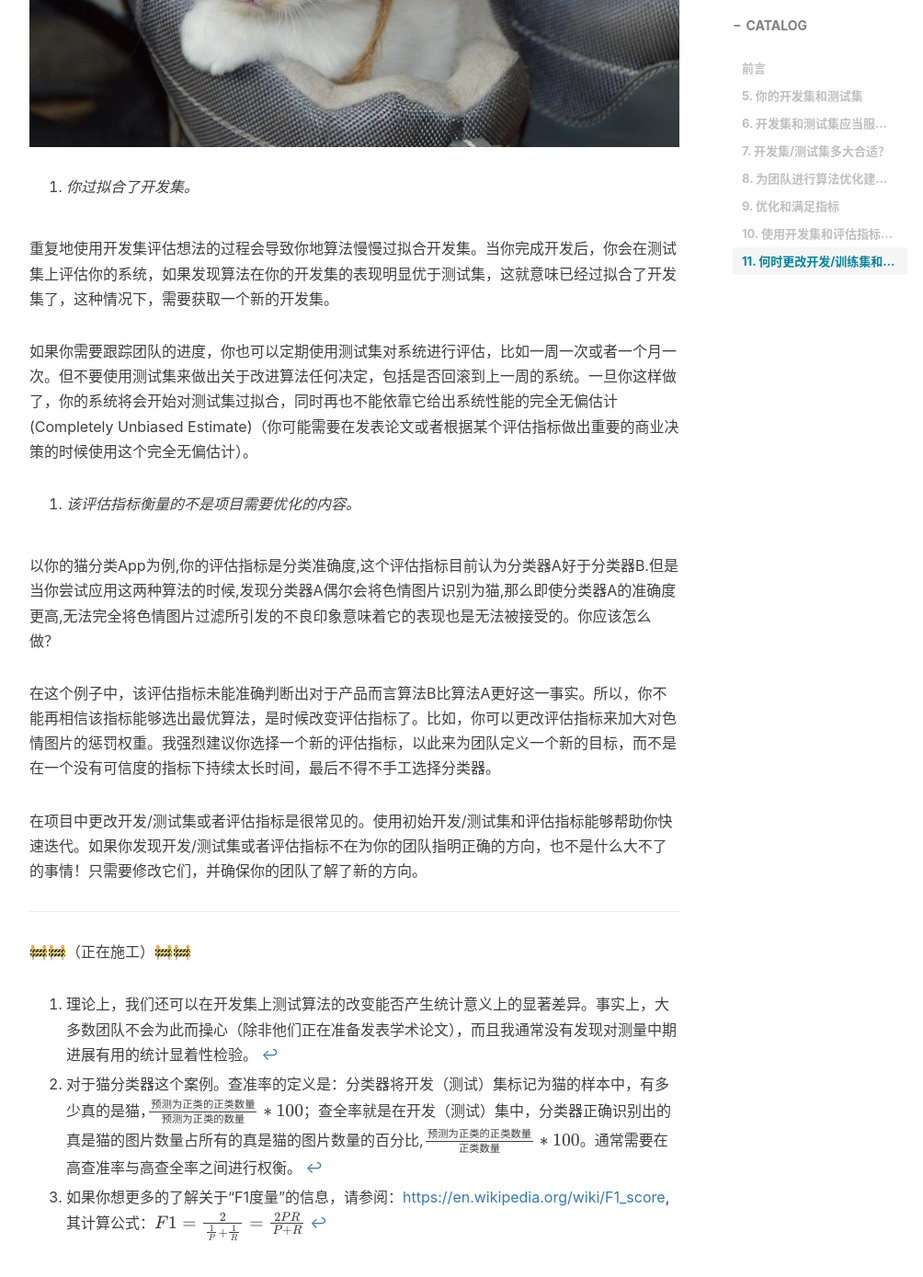
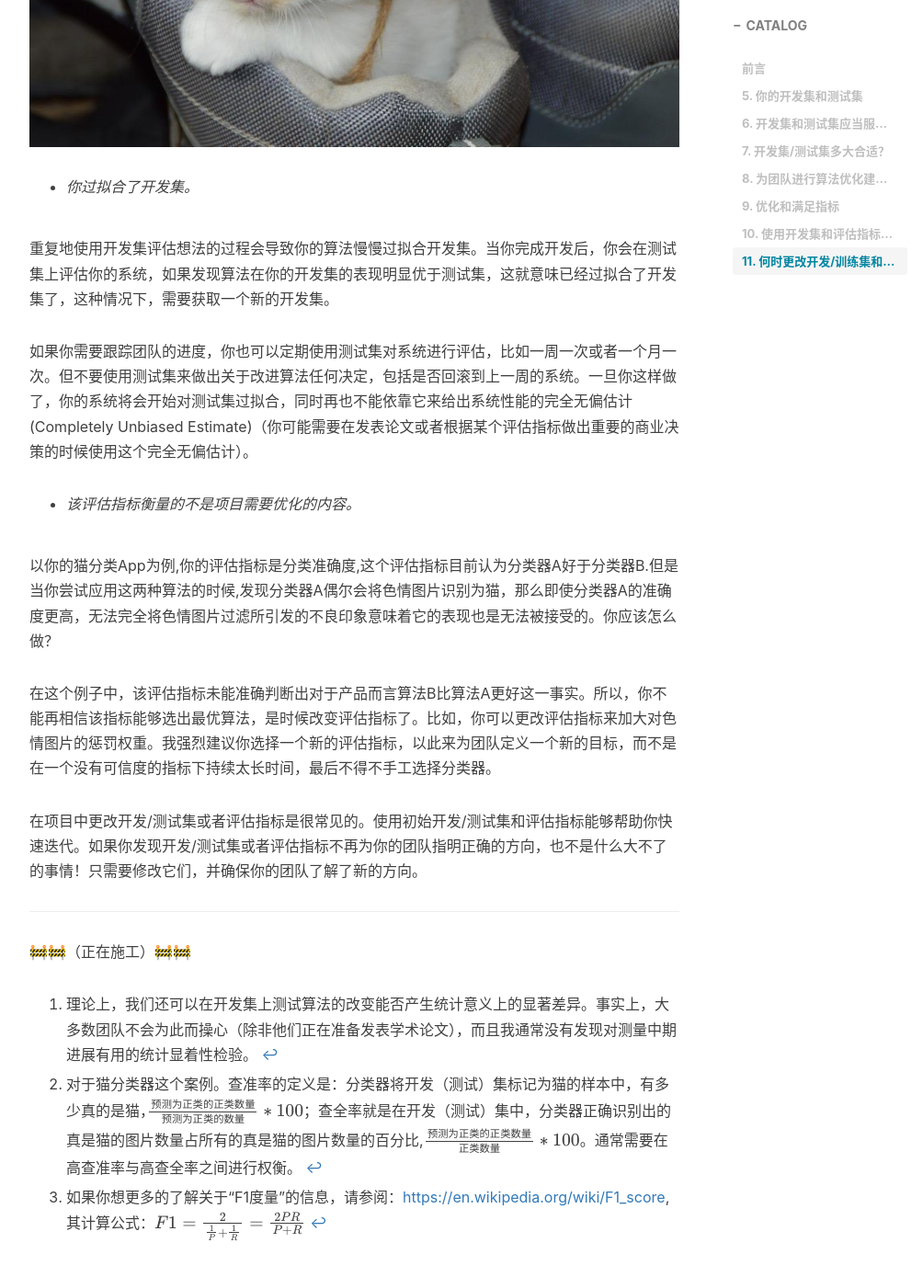
Before and after one commit to AlbertHG/alberthg.github.io, a Jekyll site: the page built from _posts/2018-04-22-machine-learning-yearning-c2.md, in a window 1280 px wide and 1400 px high, scrolled down 8191 px. Shown: the top 1389 px of the window at 92% size, without its empty margins (233-1237 px from the left). Built offline with Jekyll 4.4.1, drawn with Linux system fonts in a browser that asks for light colours; nearby versions of some CDN libraries; formulas are drawn with MathJax 3; comment, search, counter and statistics services are not loaded; some of the changed text lies outside the part shown.

Commit message:
update C2

```diff
--- a/_posts/2018-04-22-machine-learning-yearning-c2.md
+++ b/_posts/2018-04-22-machine-learning-yearning-c2.md
@@ -135,7 +135,7 @@
 
 下面，是你可以尝试的操作：首先，设定一个“可接受”的运行时间，假定说只要是运行时间在100ms以内的算法都是可以接受的。然后，从满足时间要求的分类器里，最大化准确率。在这里，“运行时间”就是“满足指标”——你的分类器只需要在这个指标上表现的足够好就行了（运行时间低于100ms），而“准确率”就是“优化指标”。
 
-当你在正在权衡N个不同的标准，比如，一个模型的二进制文件的大小（这对于一个移动App来说很重要，因为用户并不想下载太大mei的App）、运行时间和准确率。可以考虑将其中的N-1个标准设置为“满足指标”，也就是说，只需要这些条件满足一定的值就行了。然后将剩下那个设置为“优化指标”。还是上头的例子，可以将模型的二进制文件大小和运行时间都设置为“满足指标”，并尝试在这些约束条件下不断优化准确率。
+当你正在权衡N个不同的标准的时候，比如，一个模型的二进制文件的大小（这对于一个移动App来说很重要，因为用户并不想下载很大的App）、运行时间和准确率。可以考虑将其中的N-1个标准设置为“满足指标”，也就是说，只需要这些条件满足一定的值就行了。然后将剩下那个设置为“优化指标”。还是上头的例子，可以将模型的二进制文件大小和运行时间都设置为“满足指标”，并尝试在这些约束条件下不断优化准确率（优化指标）。
 
 作为本节最后一个例子，假设你在搭建一个硬件设备，该设备使用麦克风来监听用户说出的某个特定的唤醒词(Wakeword)，从而唤醒系统。就好比亚马逊的“Echo”听到“Alexa”、苹果Siri听到“hey Siri”、百度应用听到“你好百度”都会唤醒系统一样。你不仅需要关心假正例( False Positive Rate)——系统在用户没有人说出唤醒词的时候被唤醒，而且还要关心假反例(False Negative Rate)——当用户说出唤醒词系统却没有被唤醒。那么，对于该系统的性能而言，一个合理的优化目标就是最大限度的减少假反例的比例（优化指标），同时满足每隔24小时最多出现一个假正例（满足指标）即可。
 
@@ -149,9 +149,9 @@
 
 ![](https://raw.githubusercontent.com/AlbertHG/alberthg.github.io/master/makedown_img/20180422mlyearning/4.png)
 
-这是一个迭代的过程。这个循环的过程越快，你的进展就会越快。这就是开发/测试集和单一评估指标非常重要的原因：每次你尝试一个想法时，通过在开发集上衡量该想法的性能，让你快速地判断你自己是否朝着正确的方向前进。
+这是一个迭代的过程。这个循环的过程越快，你的进展就会越快。这就是开发/测试集和单一评估指标非常重要的原因：每次你尝试一个想法时，通过在开发集上衡量该想法的性能，让你快速地判断出你自己是否朝着正确的方向前进。
 
-相反，假设你没有特定的开发集和评估指标。那么每次当你的团队构建出新的猫分类器时，你都不得不将它整合进你的App里，并好好地玩上个几小时来感受这个新的分类器的性能是否有所提升，这种方法非常慢。另外，如果你的团队将分类器的性能从95.0%提升到95.1%，通过使用App的方式并不能让你感受到这0.1%的变化。而每次这0.1%的改进，累积起来就会帮助你的系统取得很大的进步。拥有一个开发集和评估标准让你能够快速的发现哪些想法成功地带来了小的（大的）改进，从而让你可以快速的决定哪些办法是需要继续提炼的，哪些是可以舍弃的。
+相反，假设你没有特定的开发集和评估指标。那么每次当你的团队构建出新的猫分类器时，你都不得不将它整合进你的App里，并好好地玩上个几小时来感受这个新的分类器的性能是否有所提升，这种方法非常慢。另外，如果你的团队将分类器的性能从95.0%提升到95.1%，通过使用App的方式并不能让你感受到这0.1%的变化。而每次这0.1%的改进，累积起来就会帮助你的系统取得很大的进步。拥有一个开发集和评估标准让你能够快速的发现那些成功地带来了小的（大的）改进的想法，从而让你可以快速的决定哪些办法是需要继续提炼的，哪些是可以舍弃的。
 
 ## 11. 何时更改开发/训练集和评估指标
 
@@ -163,25 +163,25 @@
 
 下列是可能导致分类器A的评级偏高的三个主要原因：
 
-1. *开发/测试集不服从实际数据的真实分布。*
+- *开发/测试集不服从实际数据的真实分布。*
 
-假设你的厨师开发/训练集大部分都是成年的猫。这时，你检查你的猫分类App发现用户比预期上传了更多小猫咪的图片。这个情况下，开发/测试集的分布就不能很好的代表真实数据的分布了，此时应该做的事，更新你的开发/训练集使其更具代表性。
+假设你的开发/训练集里大部分都是成年的猫。这时，你检查你的猫分类App发现用户比预期上传了更多小猫咪的图片。这个情况下，开发/测试集的分布就不能很好的代表真实数据的分布了，此时应该做的事就是更新你的开发/训练集使其更具代表性。
 
 ![](https://raw.githubusercontent.com/AlbertHG/alberthg.github.io/master/makedown_img/20180422mlyearning/5.jpg)
 
-2. *你过拟合了开发集。*
+- *你过拟合了开发集。*
 
-重复地使用开发集评估想法的过程会导致你地算法慢慢过拟合开发集。当你完成开发后，你会在测试集上评估你的系统，如果发现算法在你的开发集的表现明显优于测试集，这就意味已经过拟合了开发集了，这种情况下，需要获取一个新的开发集。
+重复地使用开发集评估想法的过程会导致你的算法慢慢过拟合开发集。当你完成开发后，你会在测试集上评估你的系统，如果发现算法在你的开发集的表现明显优于测试集，这就意味已经过拟合了开发集了，这种情况下，需要获取一个新的开发集。
 
-如果你需要跟踪团队的进度，你也可以定期使用测试集对系统进行评估，比如一周一次或者一个月一次。但不要使用测试集来做出关于改进算法任何决定，包括是否回滚到上一周的系统。一旦你这样做了，你的系统将会开始对测试集过拟合，同时再也不能依靠它给出系统性能的完全无偏估计(Completely Unbiased Estimate)（你可能需要在发表论文或者根据某个评估指标做出重要的商业决策的时候使用这个完全无偏估计）。
+如果你需要跟踪团队的进度，你也可以定期使用测试集对系统进行评估，比如一周一次或者一个月一次。但不要使用测试集来做出关于改进算法任何决定，包括是否回滚到上一周的系统。一旦你这样做了，你的系统将会开始对测试集过拟合，同时再也不能依靠它来给出系统性能的完全无偏估计(Completely Unbiased Estimate)（你可能需要在发表论文或者根据某个评估指标做出重要的商业决策的时候使用这个完全无偏估计）。
 
-3. *该评估指标衡量的不是项目需要优化的内容。*
+- *该评估指标衡量的不是项目需要优化的内容。*
 
-以你的猫分类App为例,你的评估指标是分类准确度,这个评估指标目前认为分类器A好于分类器B.但是当你尝试应用这两种算法的时候,发现分类器A偶尔会将色情图片识别为猫,那么即使分类器A的准确度更高,无法完全将色情图片过滤所引发的不良印象意味着它的表现也是无法被接受的。你应该怎么做？
+以你的猫分类App为例,你的评估指标是分类准确度,这个评估指标目前认为分类器A好于分类器B.但是当你尝试应用这两种算法的时候,发现分类器A偶尔会将色情图片识别为猫，那么即使分类器A的准确度更高，无法完全将色情图片过滤所引发的不良印象意味着它的表现也是无法被接受的。你应该怎么做？
 
 在这个例子中，该评估指标未能准确判断出对于产品而言算法B比算法A更好这一事实。所以，你不能再相信该指标能够选出最优算法，是时候改变评估指标了。比如，你可以更改评估指标来加大对色情图片的惩罚权重。我强烈建议你选择一个新的评估指标，以此来为团队定义一个新的目标，而不是在一个没有可信度的指标下持续太长时间，最后不得不手工选择分类器。
 
-在项目中更改开发/测试集或者评估指标是很常见的。使用初始开发/测试集和评估指标能够帮助你快速迭代。如果你发现开发/测试集或者评估指标不在为你的团队指明正确的方向，也不是什么大不了的事情！只需要修改它们，并确保你的团队了解了新的方向。
+在项目中更改开发/测试集或者评估指标是很常见的。使用初始开发/测试集和评估指标能够帮助你快速迭代。如果你发现开发/测试集或者评估指标不再为你的团队指明正确的方向，也不是什么大不了的事情！只需要修改它们，并确保你的团队了解了新的方向。
 
 
 
```
Also changed, not shown: other parts of _posts/2018-04-22-machine-learning-yearning-c2.md (+1 -1 lines).
